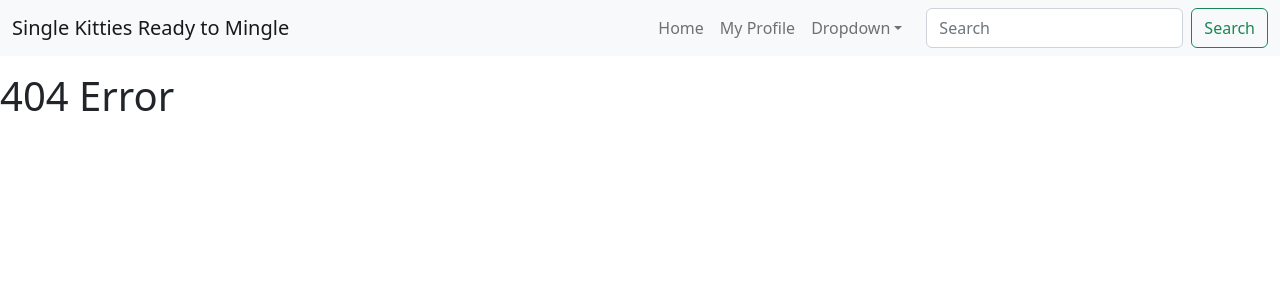
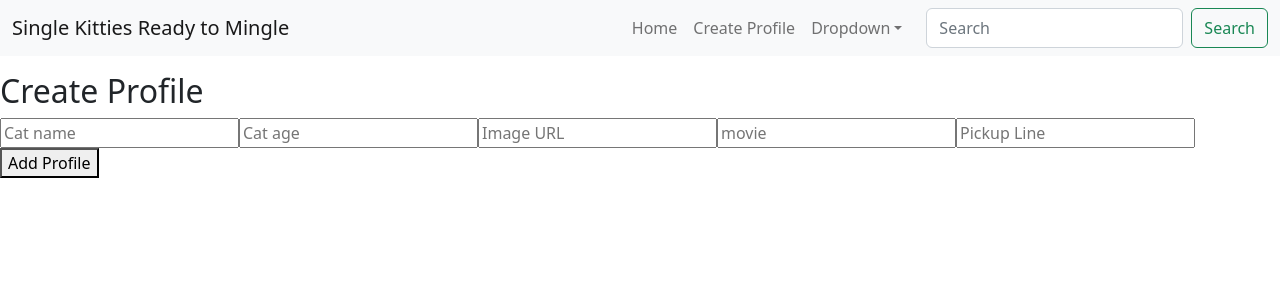
Before and after one commit to megansqueen/kittycatdatingapp, a React (Create React App) app: page /createprofile in a window 1280 px wide. Before the commit this address had no page. Shown: the top 300 px of the page. Built offline with nearby package versions, Linux system fonts and the light colour scheme; no server answers.

Commit message:
moreprogress

```diff
--- a/src/components/App.js
+++ b/src/components/App.js
@@ -1,22 +1,30 @@
-import React, { useState, useEffect } from "react";
+import React, { useEffect, useState } from "react";
 import CatPage from "./CatPage";
 import NavBar from "./NavBar";
-import ProfilePage from "./ProfilePage";
+import CreateProfile from "./CreateProfile";
 import MatchPage from "./MatchPage";
 import LearnMore from "./LearnMore";
-import { Route, Routes, BrowserRouter } from "react-router-dom";
+import { Route, Routes } from "react-router-dom";
 import 'bootstrap/dist/css/bootstrap.min.css';
 
 function App() {
   const[page, setPage] = useState("/")
+  const[cats, setCats] = useState([])
+  const[match, setMatch] = useState([])
+
+  useEffect(() => {
+    fetch("http://localhost:3000/cats")
+    .then((r) => r.json())
+        .then((cats) => setCats(cats))
+    }, [])
 
 return (
   <div>
     <NavBar onChangePage={setPage}/>
       <Routes>
-        <Route exact path="/" element={<CatPage />} />
-        <Route path="/profilepage" element={<ProfilePage />} />
-        <Route path="/matchpage" element={<MatchPage />} />
+        <Route exact path="/*" element={<CatPage cats={cats} setCats={setCats}/>} />
+        <Route path="/createprofile" element={<CreateProfile cats={cats} setCats={setCats}/>} />
+        <Route path="/matchpage" match={match} setMatch={setMatch}element={<MatchPage match={match}cats={cats}/>} />
         <Route path="/learnmore" element={<LearnMore />} />
         <Route path="*" element={<h1>404 Error</h1>} />
       </Routes>
--- a/src/components/CatCard.js
+++ b/src/components/CatCard.js
@@ -1,4 +1,4 @@
-import React from 'react';
+import React, { useState } from 'react';
 import ListGroup from 'react-bootstrap/ListGroup';
 import Card from 'react-bootstrap/Card';
 
@@ -6,25 +6,38 @@ function CatCard({
     name,
     image,
     age,
-    favoritemovie
+    favoritemovie,
+    pickupLine
 }) {
+    const[match, setMatch] = useState(false)
+
+    function handleMatch() {
+        setMatch(true)
+    }
+
+    function handleUnMatch() {
+        setMatch(!match)
+    }
+
   return (
     <Card style={{ width: '18rem' }}>
       <Card.Img variant="top" src={image} />
       <Card.Body>
-        <Card.Title>Single</Card.Title>
+        <Card.Title>{name}</Card.Title>
         <Card.Text>
-          {name}
+          {pickupLine}
         </Card.Text>
       </Card.Body>
       <ListGroup className="list-group-flush">
-        <ListGroup.Item>{name}</ListGroup.Item>
-        <ListGroup.Item>{age}</ListGroup.Item>
+        <ListGroup.Item>Age: {age}</ListGroup.Item>
         <ListGroup.Item>Favorite Movie: {favoritemovie}</ListGroup.Item>
       </ListGroup>
       <Card.Body>
-        <Card.Link href="#">Card Link</Card.Link>
-        <Card.Link href="#">Another Link</Card.Link>
+        {match ? (
+            <button onClick={handleUnMatch}className="primary">Unmatch</button>
+        ) : (
+            <button onClick={handleMatch}>Match</button>
+        )}
       </Card.Body>
     </Card>
   );
--- a/src/components/CatList.js
+++ b/src/components/CatList.js
@@ -5,8 +5,11 @@ import Row from 'react-bootstrap/Row';
 import Col from 'react-bootstrap/Col';
 
 function CatList({
-    cats
+    cats,
+    match,
+    setMatch
   }) {
+
   return (
     <Container>
       <Row>
@@ -19,6 +22,9 @@ function CatList({
                             name={cat.name}
                             favoritemovie={cat.favoriteMovie}
                             age={cat.age}
+                            pickupLine={cat.pickupLine}
+                            match={match}
+                            setMatch={setMatch}
                         />
             </Col>
         ))}
--- a/src/components/CatPage.js
+++ b/src/components/CatPage.js
@@ -1,20 +1,15 @@
-import React, { useEffect, useState } from "react";
+import React from "react";
 import CatList from "./CatList";
 
-function CatPage({}) {
-    const[cats, setCats] = useState([])
-
-    useEffect(() => {
-      fetch("http://localhost:3000/cats")
-      .then((r) => r.json())
-          .then((cats) => setCats(cats))
-      }, [])
+function CatPage({ cats, setCats, match, setMatch }) {
 
   return (
     <main>
             <CatList
                 cats={cats}
                 setCats={setCats}
+                match={match}
+                setMatch={setMatch}
             />
     </main>
   );
--- /dev/null
+++ b/src/components/CreateProfile.js
@@ -0,0 +1,58 @@
+import React, { useState } from "react";
+
+function CreateProfile({ cats, setCats }) {
+    const [name, setName] = useState([])
+    const [age, setAge] = useState([])
+    const [image, setImage] = useState([])
+    const [movie, setMovie] = useState([])
+    const [pickupLine, setPickupLine] = useState([])
+
+    function handleItem(newItem) {
+        console.log(newItem)
+        setCats([...cats, newItem])
+    }
+
+    function handleReset() {
+        setName("")
+        setAge("")
+        setImage("")
+        setMovie("")
+        setPickupLine("")
+    }
+
+    function handleSubmit(e) {
+        e.preventDefault();
+        const itemData = {
+            url: image,
+            name: name,
+            favoriteMovie: movie,
+            age: age,
+            pickupLine: pickupLine
+        }
+        fetch("http://localhost:3000/cats", {
+            method: "POST",
+            headers: {
+                "Content-Type": "application/json"
+            },
+            body: JSON.stringify(itemData),
+        })
+        .then((r) => r.json())
+        .then((newItem) => handleItem(newItem))
+    }
+
+    return (
+        <div className="new-cat-form">
+        <h2>Create Profile</h2>
+        <form onSubmit={handleSubmit}>
+          <input onChange={(e) => setName(e.target.value)}type="text" name="name" placeholder="Cat name" value={name}/>
+          <input onChange={(e) => setAge(e.target.value)}type="number" name="age" placeholder="Cat age" value={age}/>
+          <input onChange={(e) => setImage(e.target.value)}type="text" name="image" placeholder="Image URL" value={image}/>
+          <input onChange={(e) => setMovie(e.target.value)}type="text" name="movie" placeholder="movie" value={movie}/>
+          <input onChange={(e) => setPickupLine(e.target.value)}type="text" name="pickupLine" placeholder="Pickup Line" value={pickupLine}/>
+          <button type="submit"onClick={handleReset}>Add Profile</button>
+        </form>
+      </div>
+    );
+  }
+
+export default CreateProfile
--- a/src/components/MatchPage.js
+++ b/src/components/MatchPage.js
@@ -1,9 +1,38 @@
 import React from "react";
+import CatCard from "./CatCard";
+import Container from 'react-bootstrap/Container';
+import Row from 'react-bootstrap/Row';
+import Col from 'react-bootstrap/Col';
 
-function MatchPage() {
+function MatchPage({cats, match}) {
+
+    const matchedCats = cats.filter((cat) => {
+        if (match === true) {
+            return cat
+        }
+    })
+
     return (
-        console.log("Hello Match")
+        <Container>
+        <Row>
+              {matchedCats.map((cat) => (
+              <Col sm key={cat.id}>
+
+                          <CatCard
+                              id={cat.id}
+                              image={cat.url}
+                              name={cat.name}
+                              favoritemovie={cat.favoriteMovie}
+                              age={cat.age}
+                              pickupLine={cat.pickupLine}
+                              match={match}
+                          />
+              </Col>
+          ))}
+        </Row>
+      </Container>
     )
 }
 
+
 export default MatchPage
--- a/src/components/NavBar.js
+++ b/src/components/NavBar.js
@@ -33,7 +33,7 @@ function NavBar({ onChangePage }) {
               <Offcanvas.Body>
                 <Nav className="justify-content-end flex-grow-1 pe-3">
                   <Nav.Link href="/">Home</Nav.Link>
-                  <Nav.Link href="/profilepage">My Profile</Nav.Link>
+                  <Nav.Link href="/createprofile">Create Profile</Nav.Link>
                   <NavDropdown
                     title="Dropdown"
                     id={`offcanvasNavbarDropdown-expand-${expand}`}
```
Also changed, not shown: src/components/ProfilePage.js (deleted, +0 -9 lines).
